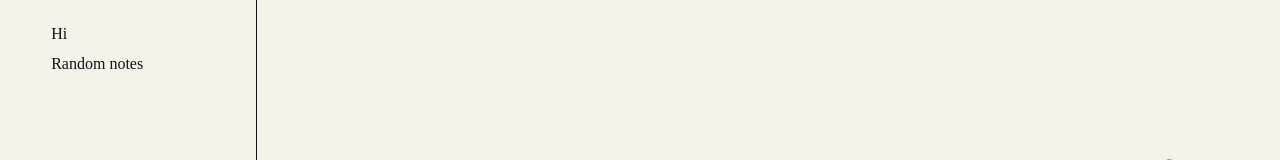
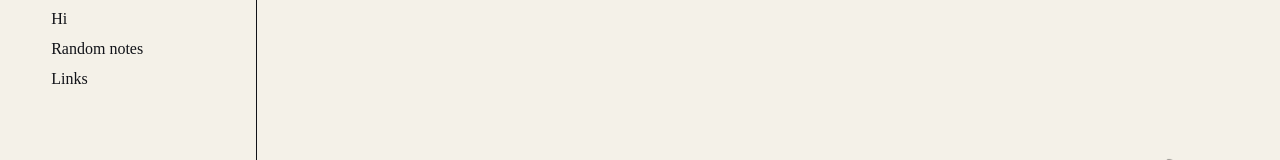
Before and after one commit to jstreibel/jstreibel.github.io, a React (Vite) app: page /#/personal/hello in a window 1280 px wide. Before the commit this address led to /#/personal/notes. Shown: the part 431-591 px from the top of the page. Built offline with nearby package versions, Linux system fonts and the light colour scheme.

Commit message:
Added links page, with a few links

```diff
--- a/src/App.jsx
+++ b/src/App.jsx
@@ -7,6 +7,7 @@ import AboutPage from './pages/professional/AboutPage';
 import WorkPage from './pages/professional/WorkPage';
 
 import SiteLayout from './components/SiteLayout';
+import LinksPage from './pages/personal/LinksPage';
 
 export default function App() {
   return (
@@ -15,6 +16,7 @@ export default function App() {
         <Route element={<SiteLayout variant="personal" />}>
           <Route path="/personal/hello" element={<HelloPage />} />
           <Route path="/personal/notes" element={<NotesPage />} />
+          <Route path="/personal/links" element={<LinksPage />} />
         </Route>
         <Route element={<SiteLayout variant="professional" />}>
           <Route path="/professional/about" element={<AboutPage />} />
--- a/src/config/siteVariants.js
+++ b/src/config/siteVariants.js
@@ -11,6 +11,7 @@ export const siteVariants = {
     navigation: [
       { label: 'Hi', to: '/personal/hello' },
       { label: 'Random notes', to: '/personal/notes' },
+      { label: 'Links', to: '/personal/links' },
     ],
   },
   professional: {
--- /dev/null
+++ b/src/pages/personal/LinksPage.jsx
@@ -0,0 +1,13 @@
+import { useEffect } from 'react';
+
+export default function LinksPage() {
+  useEffect(() => {
+    document.title = 'Links | João Streibel';
+  }, []);
+
+  return <>
+    <h1>Links</h1>
+    <p>Paul Graham - <a href="https://paulgraham.com" target="_blank" rel="noopener noreferrer">paulgraham.com</a></p>
+    <p>Andrej Karpathy - <a href="https://karpathy.ai/" target="_blank" rel="noopener noreferrer">karpathy.ai</a></p>
+  </>
+}
```
